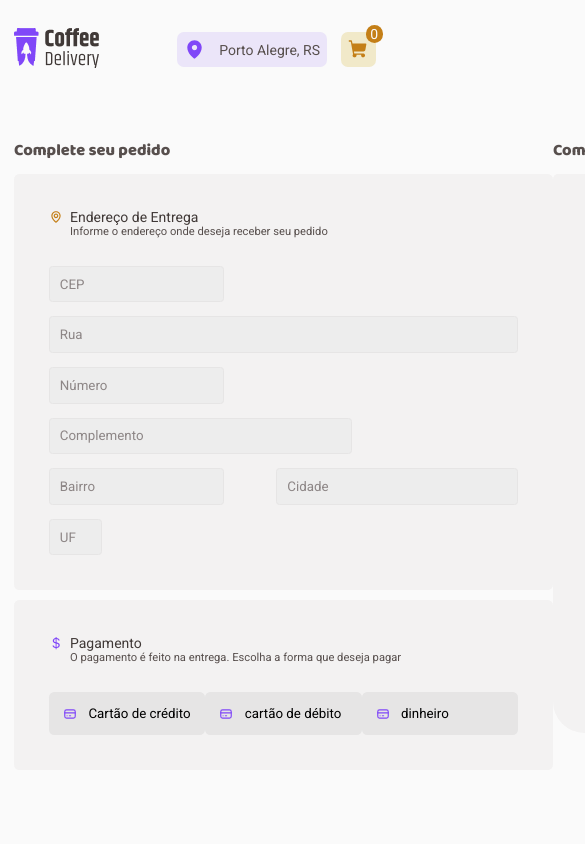
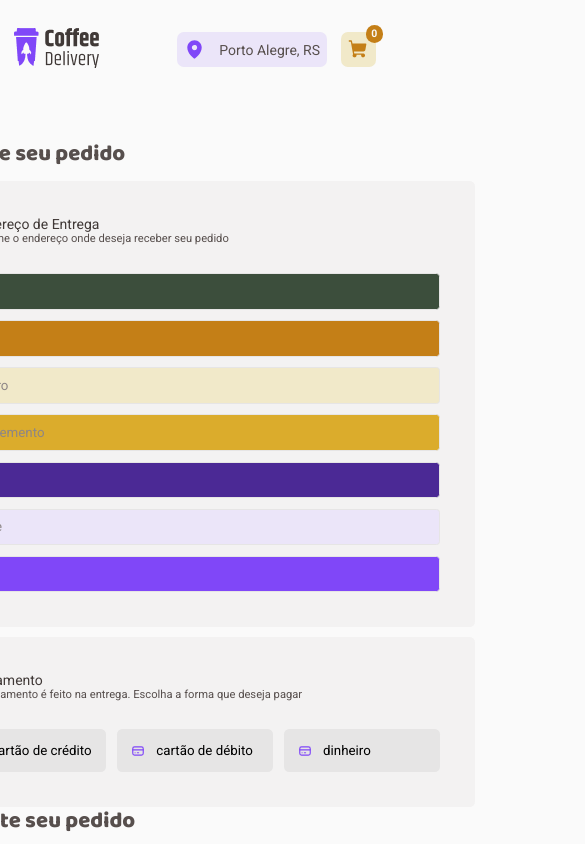
Before and after one commit to inacio000/coffee-deliver, a React (Create React App) app: page /order in a window 390 px wide. Shown: the top 844 px of the page, 585 px wide, since content can reach past the window. Built offline with nearby package versions, Linux system fonts and the light colour scheme; grey boxes are pictures that could not be loaded.

Commit message:
feat: responsive deliver page

```diff
--- a/src/components/Card/style.ts
+++ b/src/components/Card/style.ts
@@ -34,7 +34,6 @@ export const MainCard = styled.div`
         margin-bottom: 1rem;
 
         background: var(--yellow-light);
-
 
         span {
             font-size: 10px;
--- a/src/components/Dashboard/index.tsx
+++ b/src/components/Dashboard/index.tsx
@@ -14,6 +14,7 @@ export function Dashboard() {
                     <h1>Encontre o café perfeito para qualquer hora do dia</h1>
                     <p>Com o Coffee Delivery você recebe seu café onde estiver, a qualquer hora</p>
                 </div>
+                <div className="coffee-main">
                     <StepList>
                         <li>
                             <CartIcon>
@@ -40,6 +41,10 @@ export function Dashboard() {
                             <p>O café chega fresquinho até você</p>
                         </li>
                     </StepList>
+                    <div>
+                        <img src={coffee} alt="Coffee Image" />
+                    </div>
+                </div>
             </LeftContent>
             <RightContent>
                 <div>
--- a/src/components/Dashboard/style.ts
+++ b/src/components/Dashboard/style.ts
@@ -7,7 +7,12 @@ export const Container = styled.div`
 
   background-image: url(${bg});
   padding: 10rem 1rem 5rem;
-  /* margin-top: 5rem; */
+
+  @media(max-width: 1030px) {
+    text-align: center;
+    align-items: center;
+    flex-direction: column;
+  }
 `;
 
 export const LeftContent = styled.div`
@@ -17,15 +22,61 @@ export const LeftContent = styled.div`
   max-width: 600px;
 
   .coffee-title {
-    margin-bottom: 4.125rem;
+    margin-bottom: 3rem;
 
     p {
       margin-top: 1rem;
     }
   }
+
+  img {
+    width: 200px;
+    display: none;
+  }
+
+  @media(max-width: 1030px) {
+    margin-bottom: 2rem;
+  }
+
+  @media(max-width: 570px) {
+    .coffee-title {
+      margin-bottom: 2rem;
+    }
+
+    .coffee-main {
+      display: flex;
+      align-items: center;
+      justify-content: space-between;
+    }
+
+    img {
+      display: block;
+    }
+  }
+
+  @media(max-width: 500px) {
+    .coffee-main {
+      flex-direction: column;
+      gap: 1rem;
+    }
+
+    .coffee-title {
+      h1 {
+        font-size: 32px;
+      }
+    }
+  }
+
 `;
 
-export const RightContent = styled.div``;
+export const RightContent = styled.div`
+  @media(max-width: 570px) {
+    img {
+      display: none;
+      width: 400px;
+    }
+  }
+`;
 
 export const StepList = styled.ul`
   display: grid;
@@ -53,6 +104,16 @@ export const StepList = styled.ul`
   svg {
     color: var(--icons-color);
   }
+
+  @media(max-width: 570px) {
+    display: flex;
+    flex-direction: column;
+  }
+
+  @media(max-width: 320px) {
+  row-gap: 1.5rem;
+
+  }
 `;
 
 export const CartIcon = styled.div`
--- a/src/components/Header/style.ts
+++ b/src/components/Header/style.ts
@@ -50,6 +50,8 @@ export const Order = styled(Link)`
         margin: -0.5rem;
         background: var(--yellow-dark);
         border-radius: 50%;
+        font-weight: 800;
+        font-size: 0.75rem;
     }
 
     img {
@@ -69,4 +71,12 @@ export const Location = styled.div`
     img {
         width: 1.5rem;
     }
+
+    @media(max-width: 320px) {
+        justify-content: center;
+
+        p {
+            display: none;
+        }
+    }
 `
--- a/src/pages/Home/index.tsx
+++ b/src/pages/Home/index.tsx
@@ -1,9 +1,9 @@
 import { Dashboard } from "../../components/Dashboard";
-import { CardContainer, Cards } from "./style";
+import { CardContainer, Cards, Main } from "./style";
 import { Card } from "../../components/Card";
 export function Home() {
     return (
-        <>
+        <Main>
             <Dashboard />
             <CardContainer>
                 <h3>Nossos Cafés</h3>
@@ -42,6 +42,6 @@ export function Home() {
                     <Card/>
                 </Cards>
             </CardContainer>
-        </>
+        </Main>
     )
 }
--- a/src/pages/Home/style.ts
+++ b/src/pages/Home/style.ts
@@ -1,4 +1,8 @@
 import styled from "styled-components";
+
+export const Main = styled.main`
+    margin: 0 auto;
+`;
 
 export const CardContainer = styled.div`
     display: flex;
@@ -14,5 +18,6 @@ export const Cards = styled.div`
     display: grid;
     column-gap: 2rem;
     row-gap: 2.5rem;
-    grid-template-columns: auto auto auto auto;
+    grid-template-columns: repeat(auto-fit, minmax(16rem, 1fr));
+    justify-items: center;
 `
--- a/src/pages/Order/index.tsx
+++ b/src/pages/Order/index.tsx
@@ -41,30 +41,38 @@ export function Order() {
                         </HeaderForm>
                         <FormBody>
                             <CpfInput
+                                className="cpf-input"
                                 type="text"
                                 placeholder="CEP"
                             />
                             <StreetInput
+                                className="street-input"
                                 type="text"
                                 placeholder="Rua"
                             />
                             <NumberInput
+                                className="number-input"
                                 type=""
                                 placeholder="Número"
                             />
                             <ComplementInput
+                                className="complement-input"
                                 type="text"
                                 placeholder="Complemento"
                             />
                             <Neighborhood
+                                className="neighborhood-input"
                                 type="text"
                                 placeholder="Bairro"
                             />
                             <CityInput
+                                className="city-input"
                                 type="text"
                                 placeholder="Cidade"
                             />
-                            <UfInput type="text"
+                            <UfInput
+                                className="uf-input"
+                                type="text"
                                 placeholder="UF"
                             />
                         </FormBody>
@@ -78,15 +86,21 @@ export function Order() {
                             <p>O pagamento é feito na entrega. Escolha a forma que deseja pagar</p>
                         </HeaderPaymen>
                         <MethodPayment>
-                            <button type="button">
+                            <button
+                                className=""
+                                type="button">
                                 <TbCreditCard />
                                 <span>Cartão de crédito</span>
                             </button>
-                            <button type="button">
+                            <button
+                                className=""
+                                type="button">
                                 <TbCreditCard />
                                 <span>cartão de débito</span>
                             </button>
-                            <button type="button">
+                            <button
+                                className=""
+                                type="button">
                                 <TbCreditCard />
                                 <span>dinheiro</span>
                             </button>
@@ -98,9 +112,9 @@ export function Order() {
             <RightContent>
                 <h3>Complete seu pedido</h3>
                 <Cart>
+                    {/* <CardCart/>
                     <CardCart/>
-                    <CardCart/>
-                    <CardCart/>
+                    <CardCart/> */}
                     <CartFooter>
                         <div>
                             <p>Total de itens</p>
--- a/src/pages/Order/style.ts
+++ b/src/pages/Order/style.ts
@@ -32,15 +32,26 @@ export const Container = styled.div`
         &::placeholder {
             color: var(--base-label);
         }
+    }
 
-        & + input {
-            margin-top: 1rem;
+    @media(max-width: 1140px) {
+        flex-direction: column;
+        align-items: center;
+    }
+
+    @media (max-width: 560px) {
+        h3 {
+            font-size: 22px;
         }
     }
 `
 
 export const LeftContent = styled.div`
     width: 640px;
+
+    @media (max-width: 670px) {
+        width: fit-content;
+    }
 `;
 
 export const Content = styled.form`
@@ -60,9 +71,71 @@ export const Form = styled.form`
 `;
 
 export const FormBody = styled.div`
-    display: flex;
-    flex-wrap: wrap;
-    justify-content: space-between;
+    display: grid;
+    gap: 0.75rem;
+    justify-content: center;
+    grid-template-rows: auto;
+    grid-template-columns: minmax(auto-fit, 1fr);
+
+    grid-template-areas:
+        "CpfInput auto auto"
+        "StreetInput StreetInput StreetInput"
+        "NumberInput ComplementInput ComplementInput"
+        "NeighborhoodInput CityInput UfInput"
+    ;
+
+    .cpf-input {
+        grid-area: CpfInput;
+        background: #3c4e3c;
+    }
+    .street-input {
+        grid-area: StreetInput;
+        background-color: #C47F17;
+    }
+    .number-input {
+        grid-area: NumberInput;
+        background-color: #F1E9C9;
+    }
+    .complement-input {
+        grid-area: ComplementInput;
+        background-color: #DBAC2C;
+    }
+    .neighborhood-input {
+        grid-area: NeighborhoodInput;
+        background-color: #4B2995;
+    }
+    .city-input {
+        grid-area: CityInput;
+        background-color: #EBE5F9;
+    }
+    .uf-input {
+        grid-area: UfInput;
+        background-color: #8047F8;
+    }
+
+    @media (max-width: 670px) {
+        grid-template-columns: repeat(2, 50%);
+        grid-template-rows: auto;
+        /* row-gap: 0.75rem; */
+
+        grid-template-areas:
+            "NeighborhoodInput NeighborhoodInput"
+            "CpfInput StreetInput"
+            "NumberInput CityInput "
+            "ComplementInput UfInput"
+        ;
+
+        input {
+            width: 100%;
+            height: 100%;
+        }
+    }
+
+    @media (max-width: 560px) {
+        display: flex;
+        flex-direction: column;
+        justify-content: center;
+    }
 `;
 
 export const HeaderForm = styled.div`
@@ -105,6 +178,15 @@ export const MethodPayment = styled.div`
             color: var(--purple);
         }
     }
+
+    @media (max-width: 670px) {
+        display: grid;
+
+        gap: 0.75rem;
+        align-content: center;
+        grid-template-rows: auto;
+        grid-template-columns: repeat(3, 1fr);
+    }
 `;
 
 export const HeaderPaymen = styled.div`
@@ -134,6 +216,14 @@ export const NavPay = styled.div`
 export const RightContent = styled.div`
     width: 448px;
     height: 498px;
+
+    @media(max-width: 1140px) {
+        width: 640px;
+    }
+
+    @media (max-width: 670px) {
+        max-width: 540px;
+    }
 `;
 
 export const Cart = styled.div`
@@ -165,28 +255,29 @@ export const CartFooter = styled.div`
 
 // Inputs
 export const CpfInput = styled.input`
-    display: block;
     width: 12.5rem;
 `;
+
 export const StreetInput = styled.input`
-    display: block;
     width: 100%;
 `;
+
 export const NumberInput = styled.input`
     width: 12.5rem;
 `;
+
 export const ComplementInput = styled.input`
     width: 21.65rem;
 `;
 
 export const Neighborhood = styled.input`
-    display: block;
     width: 12.5rem;
 `;
 
 export const CityInput = styled.input`
     width: 17.25rem;
 `;
+
 export const UfInput = styled.input`
     width: 3.75rem;
 `;
```
Lines whose indentation alone changed are shown as unchanged.
